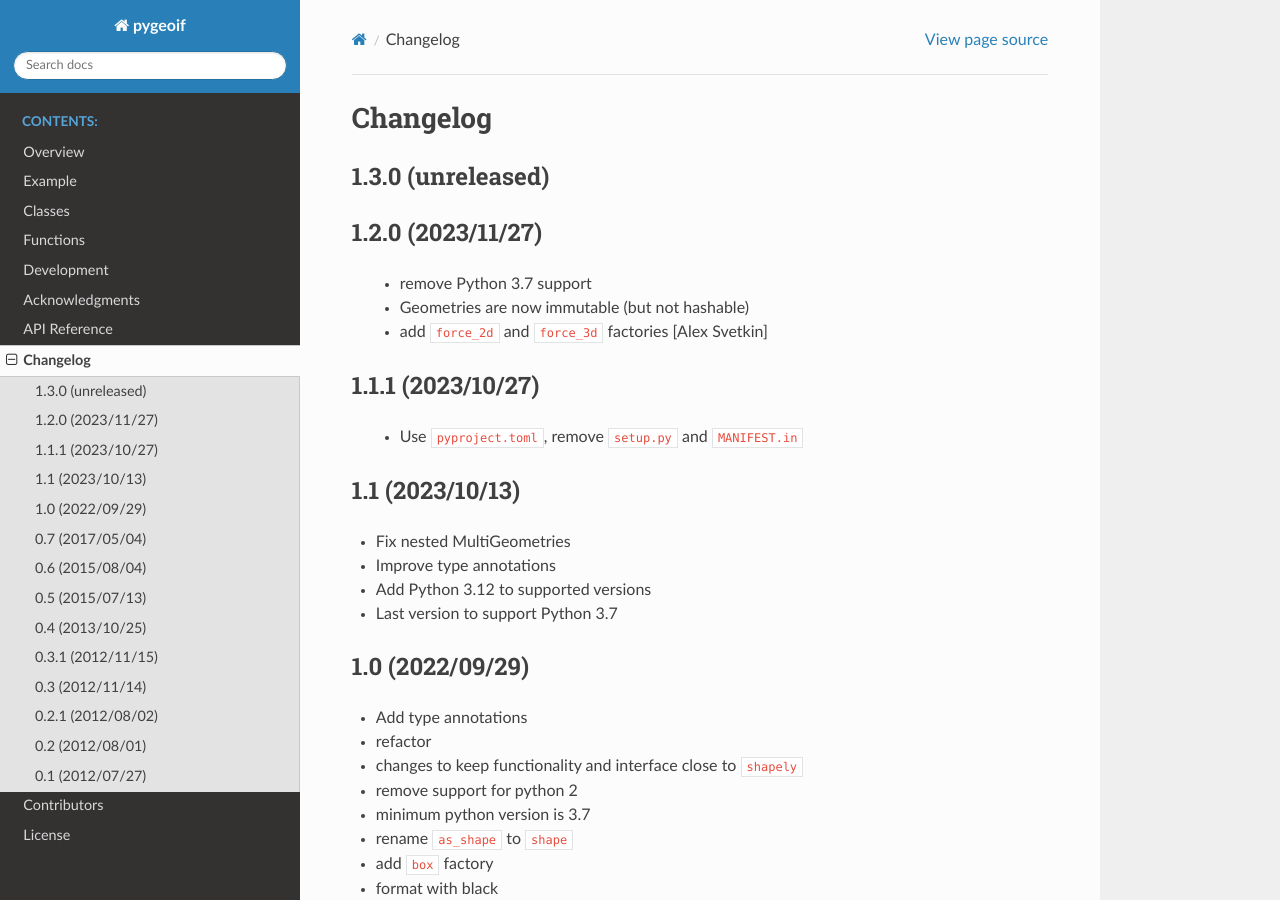
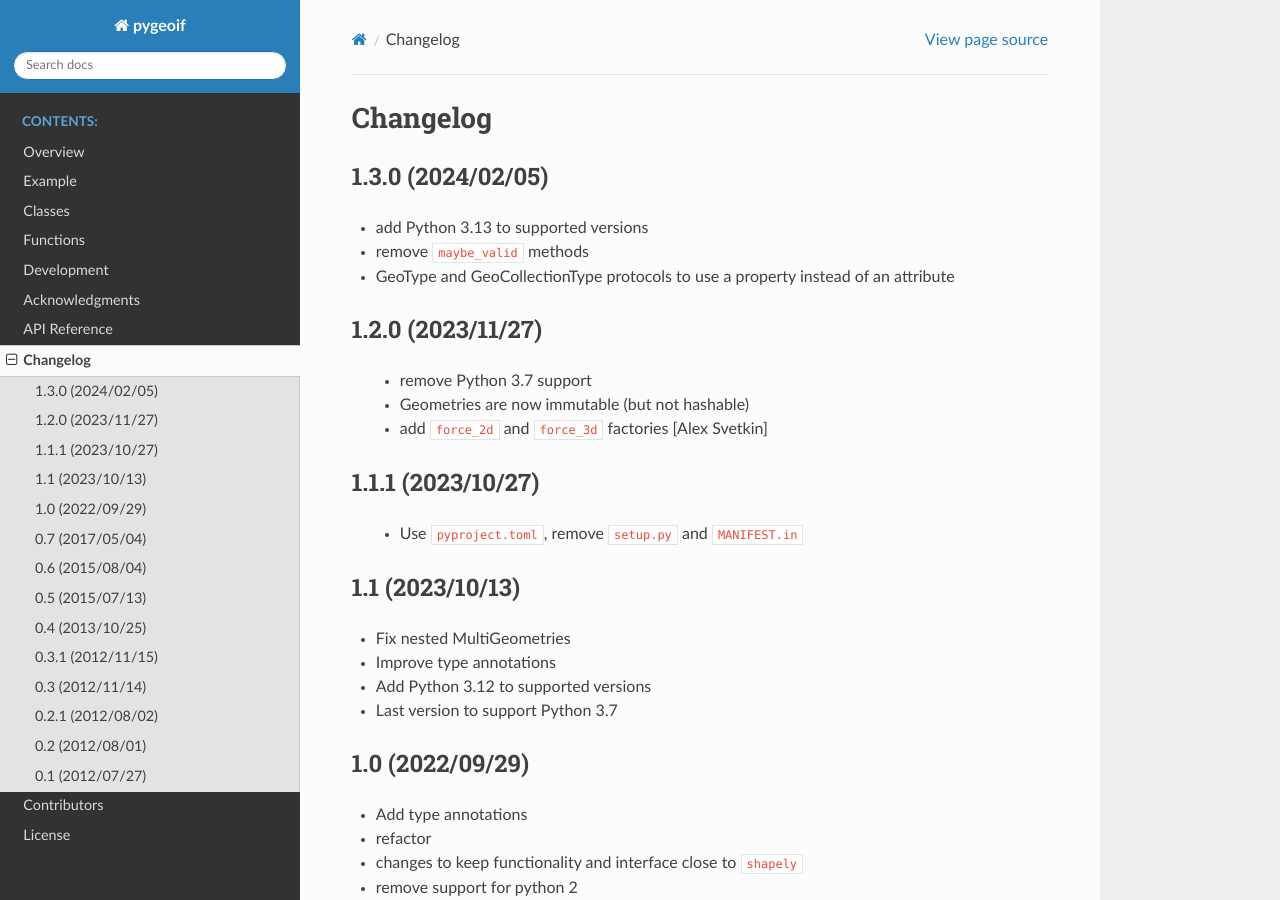
Before and after one commit to cleder/pygeoif, a Sphinx documentation site: the page built from docs/HISTORY.rst, in a window 1280 px wide and 900 px high. Built offline with Sphinx 7.4.7 and the Read the Docs theme 2.0.0, drawn with Linux system fonts in a browser that asks for light colours; the version number could not be read and is left out.

Commit message:
Update changelog

```diff
--- a/docs/HISTORY.rst
+++ b/docs/HISTORY.rst
@@ -1,9 +1,12 @@
 Changelog
 =========
 
-1.3.0 (unreleased)
+1.3.0 (2024/02/05)
 ------------------
 
+- add Python 3.13 to supported versions
+- remove ``maybe_valid`` methods
+- GeoType and GeoCollectionType protocols to use a property instead of an attribute
 
 1.2.0 (2023/11/27)
 ------------------
```
